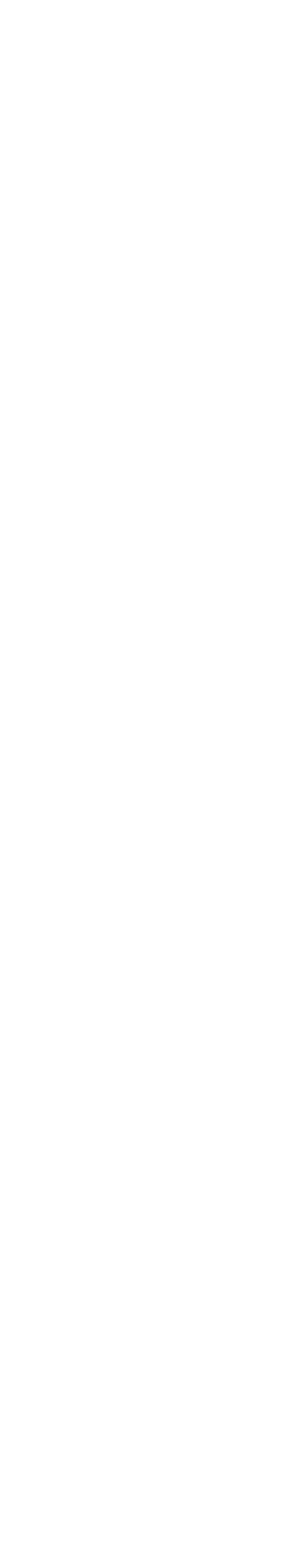
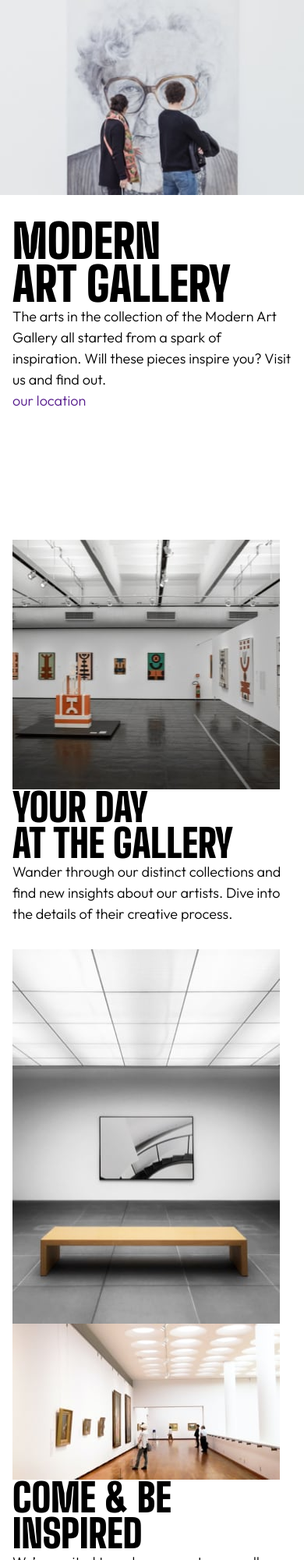
Before and after one commit to Kaji1127/Art-Gallery-Website, a website: page starter-code/index.html in a window 390 px wide. Shown: the top 2000 px of the page at 78% size. Before the commit the page ends 844 px from the top, so only its background shows below. Drawn offline with Linux system fonts and the light colour scheme.

Commit message:
edit index file

```diff
--- a/starter-code/index.html
+++ b/starter-code/index.html
@@ -15,6 +15,101 @@
 		<title>Frontend Mentor | Art gallery website</title>
 	</head>
 	<body>
+		<!-- Header -->
+		<header class="hero">
+			<div class="hero__left"></div>
+			<picture>
+				<source media="(min-width: 64em)" srcset="./assets/desktop/image-hero.jpg, ./assets/desktop/image-hero@2x.jpg 2x">
+				<source media="(min-width: 48em)" srcset="./assets/tablet/image-hero.jpg, ./assets/tablet/image-hero@2x.jpg 2x">
+				<img class="hero__img" src="./assets/mobile/image-hero.jpg" srcset="./assets/mobile/image-hero@2x.jpg 2x" alt="Hero Image">
+			</picture>
+			<div class="hero__content">
+				<div class="container">
+					<div class="hero__text">
+						<h1 class="heading-primary">
+							<span>modern</span>
+							<span>art gallery</span>
+						</h1>
+						<div class="hero__text-content">
+							<p class="description">The arts in the collection of the Modern Art Gallery all started from a spark of inspiration. Will these pieces inspire you? Visit us and find out.</p>
+							<a href="" class="button">our location</a>
+						</div>
+					</div>
+				</div>
+			</div>
+			<div class="hero__right"></div>
+		</header>
+		<!-- Main -->
+		<main>
+			<section class="gallery container">
+				<div class="gallery__image gallery__image--1">
+					<picture>
+						<source media="(min-width: 64em)" srcset="./assets/desktop/image-grid-1.jpg, ./assets/desktop/image-grid-1@2x.jpg 2x">
+						<source media="(min-width: 48em)" srcset="./assets/tablet/image-grid-1.jpg, ./assets/tablet/image-grid-1@2x.jpg 2x">
+						<img class="gallery__img" src="./assets/mobile/image-grid-1.jpg" srcset="./assets/mobile/image-grid-1@2x.jpg 2x" alt=" Gallery Image 01">
+					</picture>
+				</div>
+				<div class="gallery__text gallery__text--white">
+					<div class="gallery__text-content">
+						<h2 class="heading-secondary">
+							<span>your day</span>
+							<span>at the gallery</span>
+						</h2>
+						<p class="description">
+							Wander through our distinct collections and find new insights about our artists. Dive into the details of their creative process.
+						</p>
+					</div>
+				</div>
+				<div class="gallery__image--2">
+					<picture>
+						<source media="(min-width: 64em)" srcset="./assets/desktop/image-grid-2.jpg, ./assets/desktop/image-grid-2@2x.jpg 2x">
+						<source media="(min-width: 48em)" srcset="./assets/tablet/image-grid-2.jpg, ./assets/tablet/image-grid-2@2x.jpg 2x">
+						<img class="gallery__img--2" src="./assets/mobile/image-grid-2.jpg" srcset="./assets/mobile/image-grid-2@2x.jpg 2x" alt="Gallery Image 02">
+					</picture>
+				</div>
+				<div class="gallery__image--3">
+					<picture>
+						<source media="(min-width: 64em)" srcset="./assets/desktop/image-grid-3.jpg, ./assets/desktop/image-grid-3@2x.jpg 2x">
+						<source media="(min-width: 48em)" srcset="./assets/tablet/image-grid-3.jpg, ./assets/tablet/image-grid-3@2x.jpg 2x">
+						<img class="gallery__img--3" src="./assets/mobile/image-grid-3.jpg" srcset="./assets/mobile/image-grid-3@2x.jpg 2x" alt="Gallery Image 03">
+					</picture>
+				</div>
+				<div class="gallery__text gallery__text--black">
+					<div class="gallery__text-content">
+						<h2 class="heading-secondary">
+							<span>come & be</span>
+							<span>inspired</span>
+						</h2>
+						<p class="description description--white">
+							We’re excited to welcome you to our gallery and see how our collections influence you.
+						</p>
+					</div>
+				</div>
+			</section>
+		</main>
+		<footer class="footer">
+			<div class="footer__container container">
+				<h3 class="heading-tertiary footer__heading">
+					<span>modern</span>
+					<span>art gallery</span>
+				</h3>
+				<p class="description description--white footer__description">
+					The Modern Art Gallery is free to all visitors and open seven days a week from 8am to 9pm. Find us at 99 King Street, Newport, USA.
+				</p>
+				<div class="sns">
+					<svg class="sns__icon" xmlns="http://www.w3.org/2000/svg" width="20" height="20" id="facebook">
+						<path d="M18.896 0H1.104C.494 0 0 .494 0 1.104v17.793C0 19.506.494 20 1.104 20h9.58v-7.745H8.076V9.237h2.606V7.01c0-2.583 1.578-3.99 3.883-3.99 1.104 0 2.052.082 2.329.119v2.7h-1.598c-1.254 0-1.496.597-1.496 1.47v1.928h2.989l-.39 3.018h-2.6V20h5.098c.608 0 1.102-.494 1.102-1.104V1.104C20 .494 19.506 0 18.896 0Z"/>
+					</svg>
 
+					<svg class="sns__icon" width="20" height="20" id="instagram" xmlns="http://www.w3.org/2000/svg">
+						<path d="M10 1.802c2.67 0 2.987.01 4.042.059 2.71.123 3.975 1.409 4.099 4.099.048 1.054.057 1.37.057 4.04 0 2.672-.01 2.988-.057 4.042-.124 2.687-1.387 3.975-4.1 4.099-1.054.048-1.37.058-4.041.058-2.67 0-2.987-.01-4.04-.058-2.718-.124-3.977-1.416-4.1-4.1-.048-1.054-.058-1.37-.058-4.041 0-2.67.01-2.986.058-4.04.124-2.69 1.387-3.977 4.1-4.1 1.054-.048 1.37-.058 4.04-.058ZM10 0C7.284 0 6.944.012 5.877.06 2.246.227.227 2.242.061 5.877.01 6.944 0 7.284 0 10s.012 3.057.06 4.123c.167 3.632 2.182 5.65 5.817 5.817 1.067.048 1.407.06 4.123.06s3.057-.012 4.123-.06c3.629-.167 5.652-2.182 5.816-5.817.05-1.066.061-1.407.061-4.123s-.012-3.056-.06-4.122C19.777 2.249 17.76.228 14.124.06 13.057.01 12.716 0 10 0Zm0 4.865a5.135 5.135 0 1 0 0 10.27 5.135 5.135 0 0 0 0-10.27Zm0 8.468a3.333 3.333 0 1 1 0-6.666 3.333 3.333 0 0 1 0 6.666Zm5.338-9.87a1.2 1.2 0 1 0 0 2.4 1.2 1.2 0 0 0 0-2.4Z"/>
+					</svg>
+
+					<svg class="sns__icon" width="20" height="17" id="twitter" xmlns="http://www.w3.org/2000/svg">
+						<path d="M20 2.172a8.192 8.192 0 0 1-2.357.646 4.11 4.11 0 0 0 1.805-2.27 8.22 8.22 0 0 1-2.606.996A4.096 4.096 0 0 0 13.847.248c-2.65 0-4.596 2.472-3.998 5.037A11.648 11.648 0 0 1 1.392 1a4.109 4.109 0 0 0 1.27 5.478 4.086 4.086 0 0 1-1.858-.513c-.045 1.9 1.318 3.679 3.291 4.075a4.113 4.113 0 0 1-1.853.07 4.106 4.106 0 0 0 3.833 2.849A8.25 8.25 0 0 1 0 14.658a11.616 11.616 0 0 0 6.29 1.843c7.618 0 11.923-6.434 11.663-12.205A8.354 8.354 0 0 0 20 2.172Z"/>
+					</svg>
+				</div>
+			</div>
+		</footer>
 	</body>
 </html>
```
